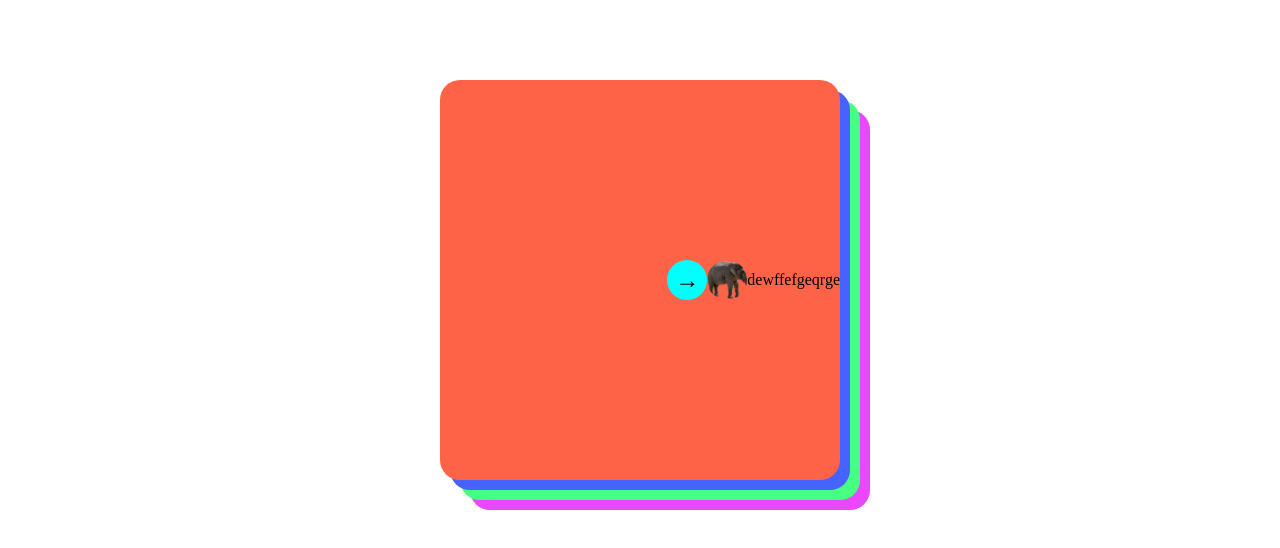
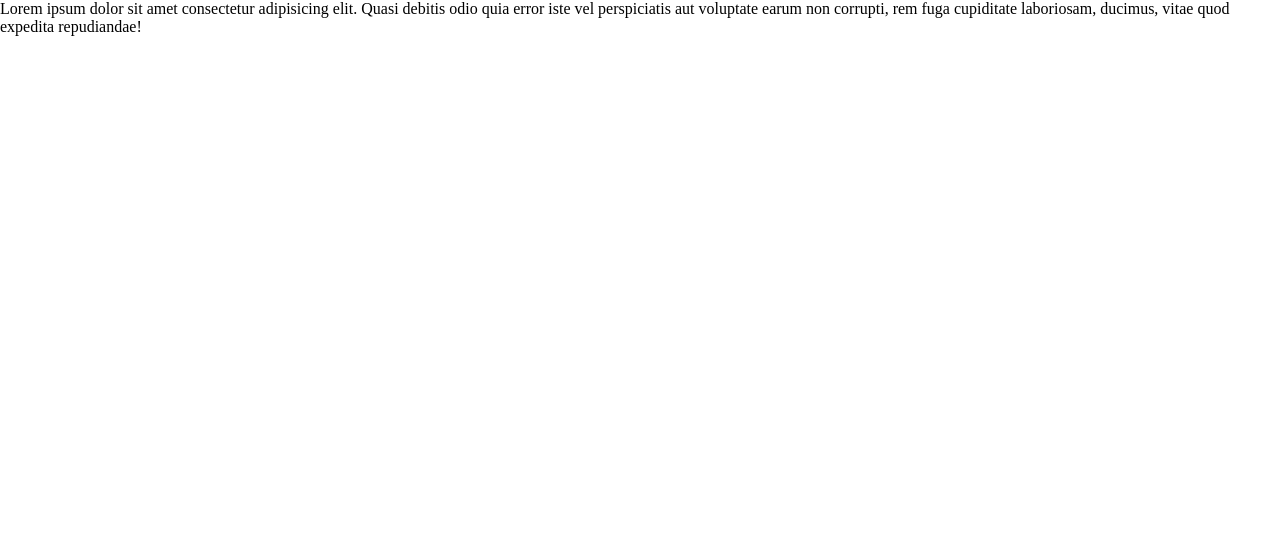
Before and after one commit to riko1212/mod-4, a plain HTML site: page index.html in a window 1280 px wide. Drawn offline with Linux system fonts and the light colour scheme.

Commit message:
Update index.html

```diff
--- a/index.html
+++ b/index.html
@@ -9,11 +9,11 @@
   </head>
   <body>
     <!-- -----------Фони------------- -->
-    <!-- <p class="bg">
+    <p class="bg">
       Lorem ipsum dolor sit amet consectetur adipisicing elit. Quasi debitis
       odio quia error iste vel perspiciatis aut voluptate earum non corrupti,
       rem fuga cupiditate laboriosam, ducimus, vitae quod expedita repudiandae!
-    </p> -->
+    </p>
 
     <!-- -----------комбінація фонів------------- -->
     <!-- <div class="savanna">cwdcwevwe</div> -->
@@ -26,7 +26,7 @@
 
       <!-- -----------------Тіні------------ -->
 
-      <div class="box">dewffefgeqrge</div>
+      <!-- <div class="box">dewffefgeqrge</div> -->
       <!-- <div class="box1"></div> -->
     </div>
   </body>
```
